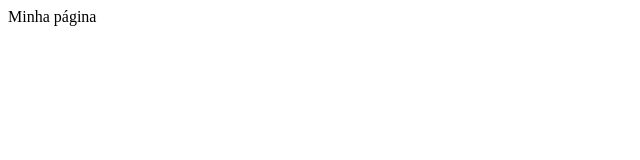
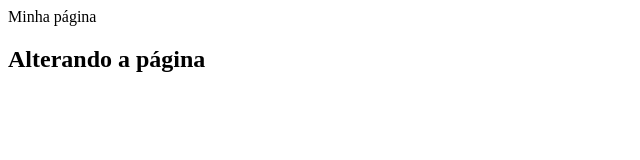
Before and after one commit to xlets/gama-academy, a plain HTML site: page index.html in a window 1280 px wide. Shown: the whole page, without its empty margins (0-640 px from the left). Drawn offline with Linux system fonts and the light colour scheme.

Commit message:
Arquivo index.html atualizado novamente

```diff
--- a/index.html
+++ b/index.html
@@ -4,5 +4,6 @@
 
     <body
         <h1>Minha página</h1>
+        <h2>Alterando a página</h2>
     </body>
 </html>
```
